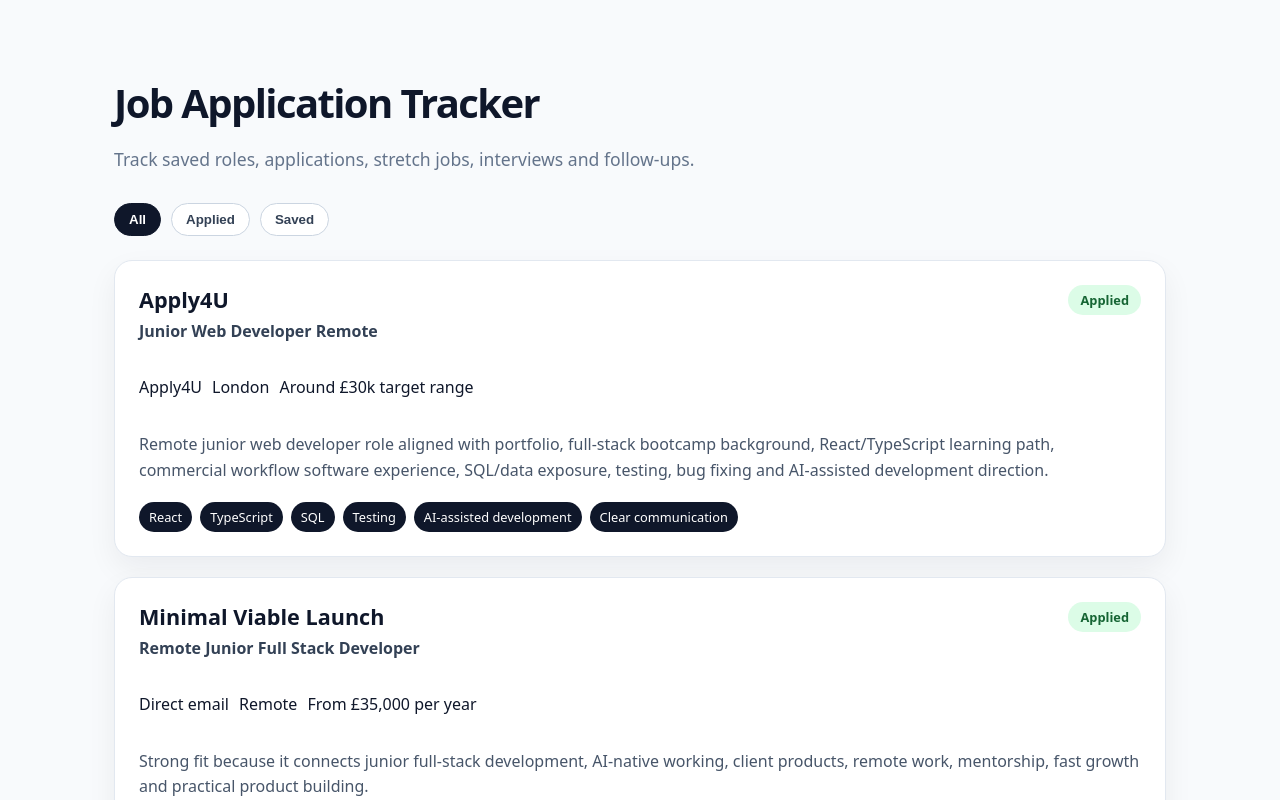
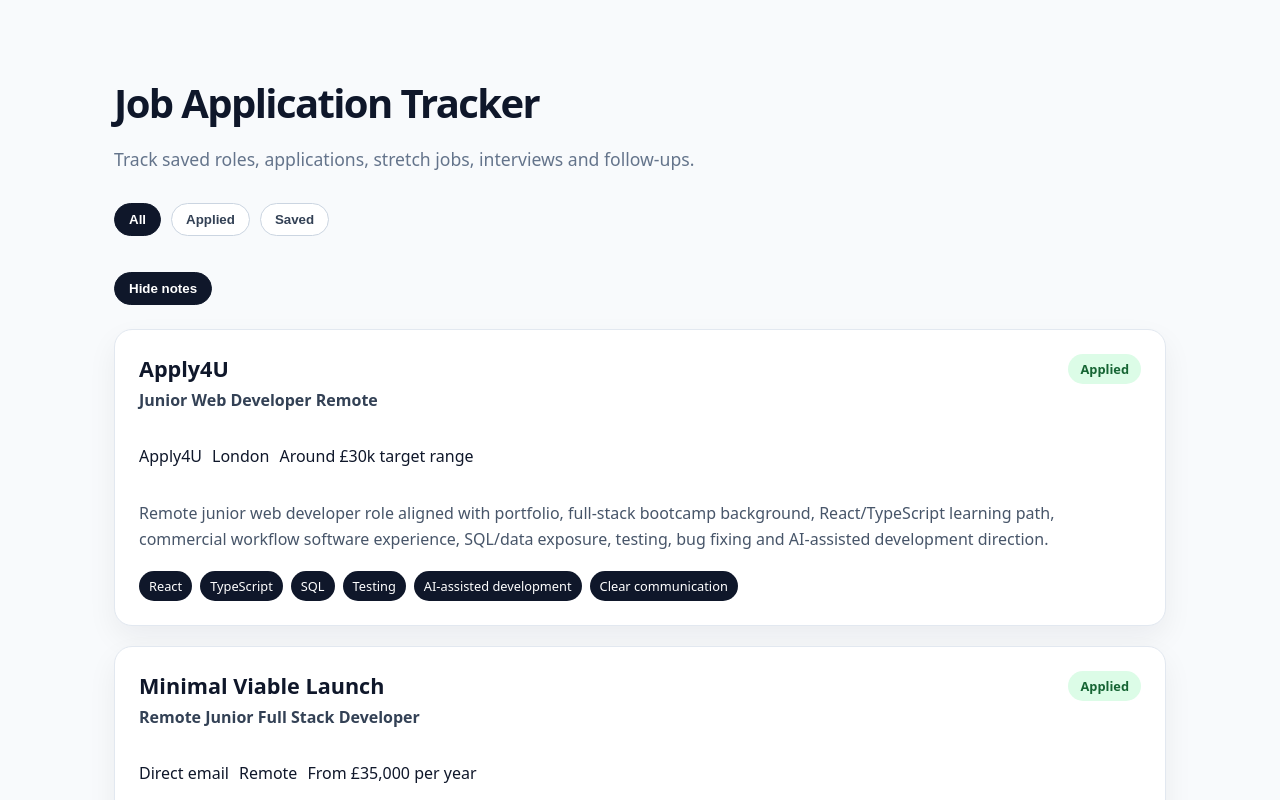
Before and after one commit to OwenD-24/job-application-tracker, a React (Vite) app: page / in a window 1280 px wide. Shown: the top 800 px of the page. Built offline with nearby package versions, Linux system fonts and the light colour scheme.

Commit message:
Added notes visibility toggle

```diff
--- a/src/App.css
+++ b/src/App.css
@@ -126,3 +126,20 @@
   background: #0f172a;
   color: #ffffff;
 }
+
+.notes-toggle {
+  border: 1px solid #cbd5e1;
+  background: #ffffff;
+  color: #334155;
+  border-radius: 999px;
+  padding: 8px 14px;
+  font-weight: 700;
+  cursor: pointer;
+  margin: 12px 0 24px;
+}
+
+.notes-toggle.active-toggle {
+  border-color: #0f172a;
+  background: #0f172a;
+  color: #ffffff;
+}
--- a/src/App.jsx
+++ b/src/App.jsx
@@ -7,6 +7,7 @@ import "./App.css";
 
 function App() {
   const [selectedStatus, setSelectedStatus] = useState("all")
+  const [showNotes, setShowNotes] = useState(true)
   const filteredJobs =
   selectedStatus === "all"
     ? jobs
@@ -21,9 +22,16 @@ function App() {
           setSelectedStatus={setSelectedStatus}
         />
 
+        <button
+          className={`notes-toggle ${showNotes ? "active-toggle" : ""}`}
+          onClick={() => setShowNotes((prevShowNotes) => !prevShowNotes)}
+        >
+          {showNotes ? "Hide notes" : "Show notes"}
+        </button>
+
         <section className="jobs-list">
           {filteredJobs.map((job) => (
-            <JobCard key={job.id} job={job} />
+            <JobCard key={job.id} job={job} showNotes={showNotes} />
           ))}
         </section>
       </main>
--- a/src/components/JobCard.jsx
+++ b/src/components/JobCard.jsx
@@ -1,6 +1,6 @@
 import StatusBadge from "./StatusBadge"
 
-function JobCard({ job }) {
+function JobCard({ job, showNotes }) {
     return (
         <article className="job-card">
             <div className="job-card-header">
@@ -18,7 +18,7 @@ function JobCard({ job }) {
                 <p>{job.salary}</p>
             </div>
 
-            <p className="job-notes">{job.notes}</p>
+            {showNotes && <p className="job-notes">{job.notes}</p>}
 
             <div className="skills-list">
                 {job.skills.map((skill) => (
```
